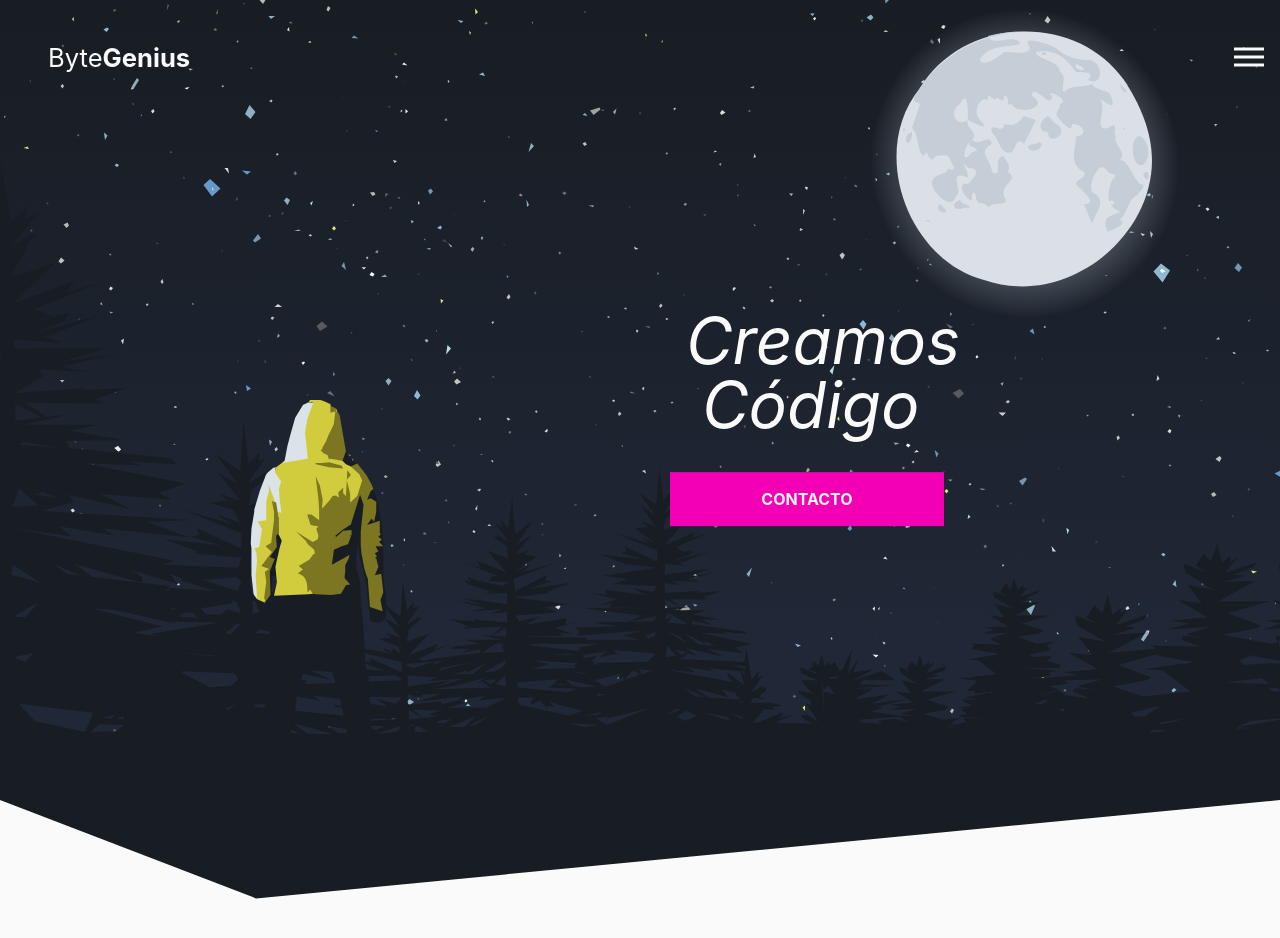
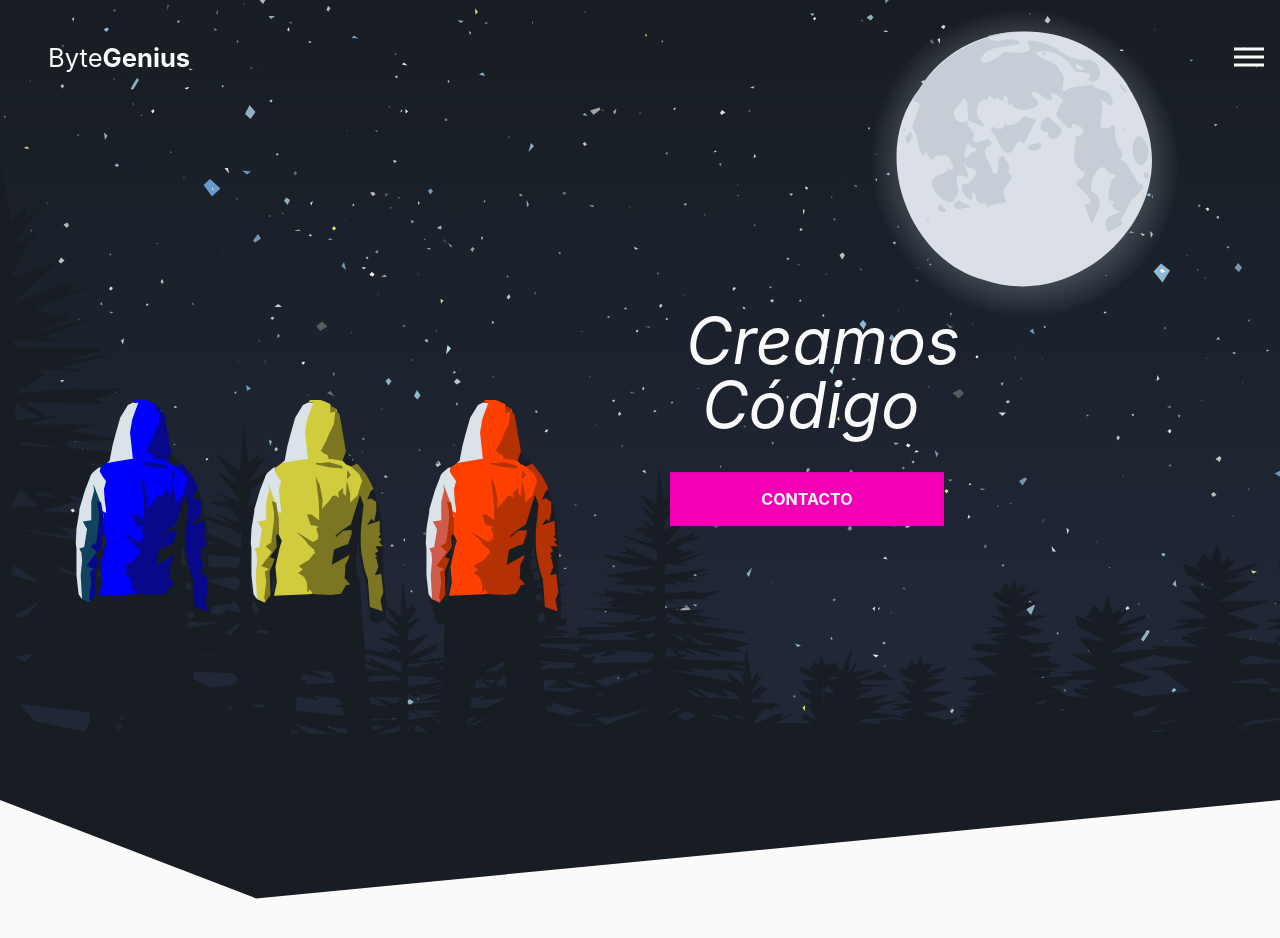
Before and after one commit to doclaag-s-projects/byte-genius, a React (Create React App) app: page / in a window 1280 px wide. Shown: the top 938 px of the page. Built offline with nearby package versions, Linux system fonts and the light colour scheme.

Commit message:
modified Header.jsx, added  daniel-svg and francisco.svg

```diff
--- a/src/components/Header/Header.css
+++ b/src/components/Header/Header.css
@@ -56,6 +56,28 @@
         opacity: 1;
         background-position-y: 100%;
     }
+}
+
+.daniel {
+    position: absolute;
+    bottom: 0;
+    left: 175px;
+    background: url(../../img/daniel.svg) bottom left no-repeat;
+    width: 50%;
+    height: 50%;
+    opacity: 0;
+    animation: silhouette-move-in 1000ms 800ms forwards;
+}
+
+.francisco {
+    position: absolute;
+    bottom: 0;
+    left: -175px;
+    background: url(../../img/francisco.svg) bottom left no-repeat;
+    width: 50%;
+    height: 50%;
+    opacity: 0;
+    animation: silhouette-move-in 1000ms 800ms forwards;
 }
 
 .silhouette {
--- a/src/components/Header/Header.jsx
+++ b/src/components/Header/Header.jsx
@@ -5,6 +5,8 @@ export const Header = props => {
         <header id="welcome-section">
             <div className="forest" />
             <div className="silhouette" />
+            <div className="daniel" />
+            <div className="francisco" />
             <div className="moon" />
             <div className="container">
                 <h1>
```
Also changed, not shown: src/img/daniel.svg (added), src/img/francisco.svg (added).
